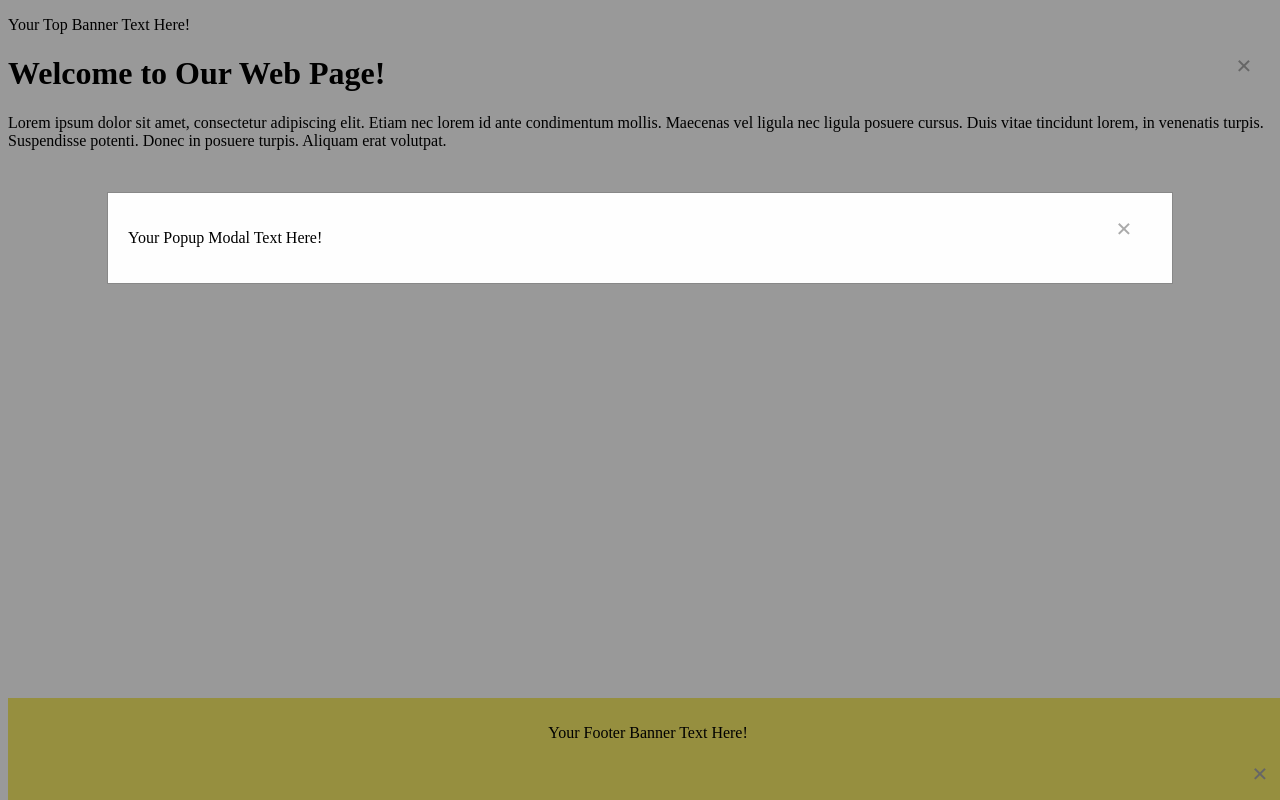
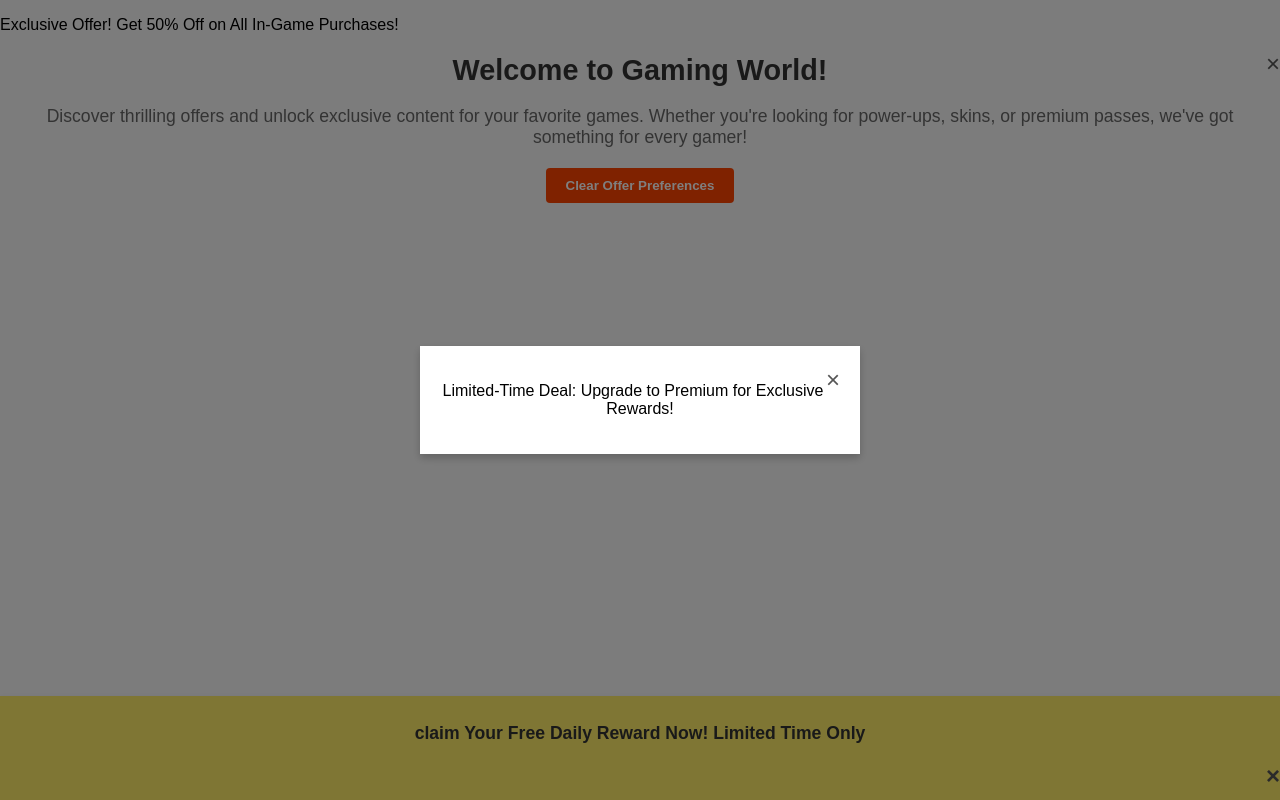
Before and after one commit to Ramndeep/Lab6_FED, a plain HTML site: page index.html in a window 1280 px wide. Drawn offline with Linux system fonts and the light colour scheme.

Commit message:
final commit

```diff
--- a/index.html
+++ b/index.html
@@ -4,31 +4,32 @@
         <link rel="stylesheet" type="text/css" href="styles.css" />
     </head>
     <body>
+        <!-- Top Banner for Exclusive Offers -->
         <div id="top-banner" class="hide">
-            <p>Your Top Banner Text Here!</p>
+            <p> Exclusive Offer! Get 50% Off on All In-Game Purchases! </p>
             <span class="close">&times;</span>
         </div>
 
+        <!-- Main Content -->
         <div id="content">
-            <h1>Welcome to Our Web Page!</h1>
+            <h1>Welcome to Gaming World!</h1>
             <p>
-                Lorem ipsum dolor sit amet, consectetur adipiscing elit. Etiam
-                nec lorem id ante condimentum mollis. Maecenas vel ligula nec
-                ligula posuere cursus. Duis vitae tincidunt lorem, in venenatis
-                turpis. Suspendisse potenti. Donec in posuere turpis. Aliquam
-                erat volutpat.
+                Discover thrilling offers and unlock exclusive content for your favorite games. Whether you're looking for power-ups, skins, or premium passes, we've got something for every gamer!
             </p>
+            <button id="clear-data">Clear Offer Preferences</button>
         </div>
 
+        <!-- Footer Banner for Daily Rewards -->
         <div id="footer-banner" class="banner hide">
-            <p>Your Footer Banner Text Here!</p>
+            <p>claim Your Free Daily Reward Now! Limited Time Only </p>
             <span class="close">&times;</span>
         </div>
 
+        <!-- Popup Modal for Limited-Time Deal -->
         <div id="modal" class="hide">
             <div class="modal-content">
                 <span class="close">&times;</span>
-                <p>Your Popup Modal Text Here!</p>
+                <p>Limited-Time Deal: Upgrade to Premium for Exclusive Rewards! </p>
             </div>
         </div>
 
--- a/script.js
+++ b/script.js
@@ -2,26 +2,46 @@
  * Displays the top banner by removing the 'hide' class from it.
  * Uses a short delay to ensure the transition is triggered.
  */
+
+// Set a cookie with a name, value, and expiration in days
+function setCookie(name, value, days) {
+    const date = new Date();
+    date.setTime(date.getTime() + days * 24 * 60 * 60 * 1000);
+    document.cookie = name + "=" + value + ";expires=" + date.toUTCString() + ";path=/";
+}
+
+// Get a cookie value by name
+function getCookie(name) {
+    const value = "; " + document.cookie;
+    const parts = value.split("; " + name + "=");
+    if (parts.length === 2) return parts.pop().split(";").shift();
+}
+
+// Show the top banner if it hasn't been closed this session
 function showTopBanner() {
-    var banner = document.getElementById("top-banner");
+    if (!sessionStorage.getItem("topBannerClosed")) {
+        var banner = document.getElementById("top-banner");
     banner.classList.remove("hide");
     setTimeout(function () {
         banner.classList.add("show");
     }, 50); // Delay to ensure the transition is triggered
+}
 }
 
 /**
  * Displays the footer banner by removing the 'hide' class from it.
  */
 function showFooterBanner() {
+    if (!getCookie("footerBannerClosed")) {
     document.getElementById("footer-banner").classList.remove("hide");
+    }
 }
 
-/**
- * Displays the modal by removing the 'hide' class from it.
- */
+// Show the modal if it hasn't been closed
 function showModal() {
+    if (!localStorage.getItem("modalClosed")){
     document.getElementById("modal").classList.remove("hide");
+    }
 }
 
 /**
@@ -29,28 +49,44 @@ function showModal() {
  */
 function closeModal() {
     document.getElementById("modal").classList.add("hide");
+    localStorage.setItem("modalClosed", "true");
 }
 
 /**
- * Hides the top banner by adding the 'hide' class to it.
+ * Hides the top banner
  */
 function closeTopBanner() {
-    document.getElementById("top-banner").classList.add("hide");
+    setTimeout(() => {
+        document.getElementById("top-banner").classList.add("hide");
+        sessionStorage.setItem("topBannerClosed", "true");
+    }, 2000);
 }
 
+
 /**
- * Hides the footer banner by adding the 'hide' class to it.
+ * Hides the footer banner
  */
 function closeFooterBanner() {
     document.getElementById("footer-banner").classList.add("hide");
+    setCookie("footerBannerClosed", "true", 7);
+}
+// Clear all data from localStorage, sessionStorage, and cookies
+function clearData() {
+    localStorage.clear();
+    sessionStorage.clear();
+    document.cookie = "footerBannerClosed=; expires=Thu, 01 Jan 1970 00:00:00 UTC; path=/;";
+    alert("All data has been cleared!");
 }
 
+document.getElementById("clear-data").addEventListener("click", clearData);
+
 // Event listeners to close the modal, top banner, and footer banner when 'x' is clicked
-document.getElementById("modal").addEventListener("click", closeModal);
-document.getElementById("top-banner").addEventListener("click", closeTopBanner);
-document
-    .getElementById("footer-banner")
-    .addEventListener("click", closeFooterBanner);
+document.querySelector("#modal .close").addEventListener("click", closeModal);
+document.querySelector("#top-banner .close").addEventListener("click", closeTopBanner);
+document.querySelector("#footer-banner .close").addEventListener("click", closeFooterBanner);
+
+// Event listener for Clear Data button
+document.getElementById("clear-data").addEventListener("click", clearData);
 
 // Show the footer banner after a delay of 1 second
 setTimeout(showFooterBanner, 1000);
--- a/styles.css
+++ b/styles.css
@@ -1,15 +1,27 @@
+/* Basic styling for the body */
+body {
+    font-family: Arial, sans-serif;
+    background-color: #f9f9f9;
+    margin: 0;
+    padding: 0;
+}
+
+/* Styling for banners */
 .banner {
     position: fixed;
     width: 100%;
-    background-color: #f9ed69;
+    background-color: #ffed69;
+    color: #333;
     padding: 10px 0;
     text-align: center;
-    z-index: 1000;
+    font-weight: bold;
+    font-size: 1.1em;
+    box-shadow: 0 2px 5px rgba(0, 0, 0, 0.1);
 }
 
 #top-banner {
     top: -50px;
-    transition: top 2s;
+    transition: top 0.5s ease;
 }
 
 #top-banner.show {
@@ -20,40 +32,74 @@
     bottom: 0;
 }
 
+/* Modal styling */
 #modal {
     position: fixed;
-    z-index: 10000;
+    top: 0;
     left: 0;
-    top: 0;
     width: 100%;
     height: 100%;
-    overflow: auto;
-    background-color: rgba(0, 0, 0, 0.4);
+    background-color: rgba(0, 0, 0, 0.5);
+    display: flex;
+    align-items: center;
+    justify-content: center;
 }
 
 .modal-content {
-    background-color: #fefefe;
-    margin: 15% auto;
+    background-color: #fff;
     padding: 20px;
-    border: 1px solid #888;
     width: 80%;
+    max-width: 400px;
+    text-align: center;
+    box-shadow: 0 4px 8px rgba(0, 0, 0, 0.2);
 }
 
+/* Close button styling */
 .close {
-    color: #aaaaaa;
     float: right;
-    font-size: 28px;
-    font-weight: bold;
-    padding-right: 20px;
-}
-
-.close:hover,
-.close:focus {
-    color: #000;
-    text-decoration: none;
+    font-size: 24px;
+    color: #555;
     cursor: pointer;
 }
 
+.close:hover {
+    color: #000;
+}
+
+/* Hide elements initially */
 .hide {
     display: none;
 }
+
+/* Clear Data button styling */
+#clear-data {
+    display: block;
+    margin: 20px auto;
+    padding: 10px 20px;
+    background-color: #ff4500;
+    color: #fff;
+    border: none;
+    font-weight: bold;
+    cursor: pointer;
+    border-radius: 4px;
+}
+
+#clear-data:hover {
+    background-color: #ff6b3b;
+}
+
+/* Main content styling */
+#content {
+    text-align: center;
+    margin: 20px;
+}
+
+#content h1 {
+    font-size: 1.8em;
+    color: #333;
+}
+
+#content p {
+    font-size: 1.1em;
+    color: #666;
+}
```
